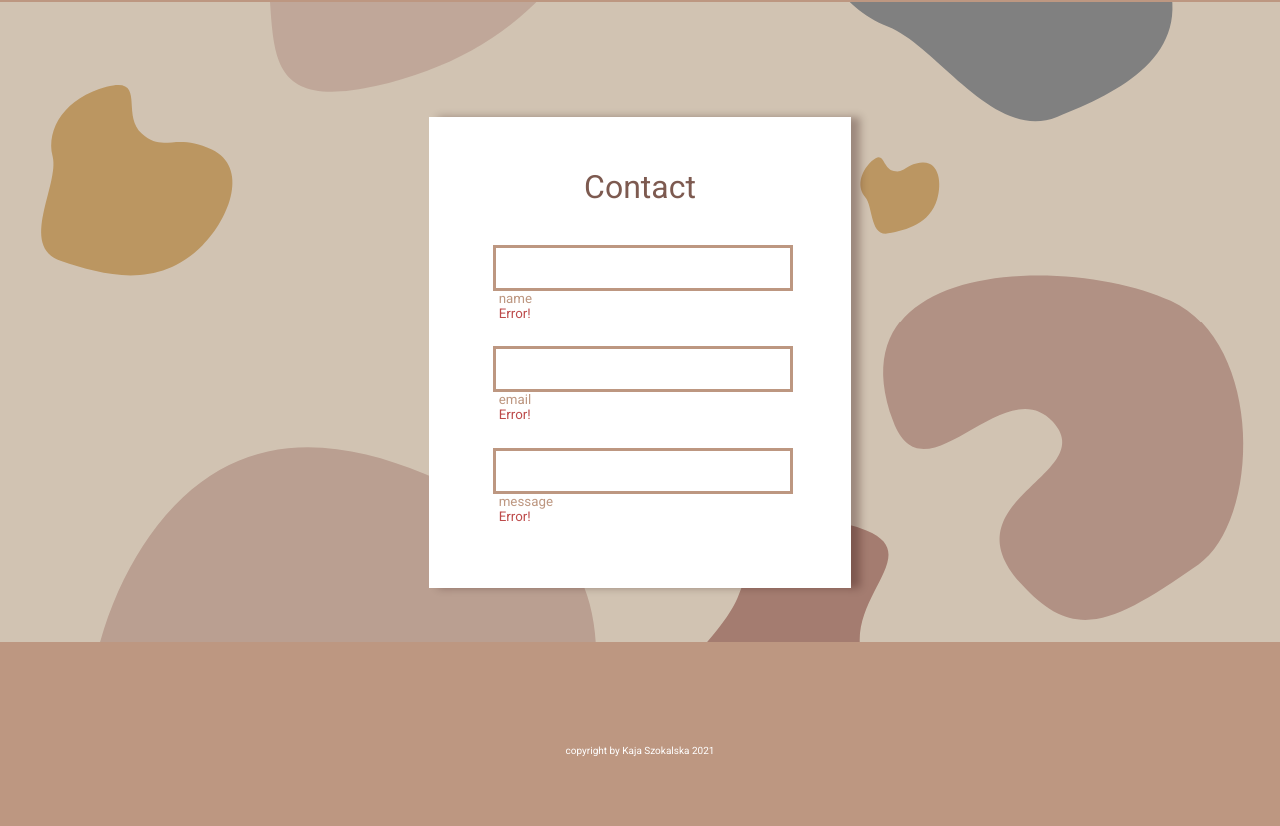
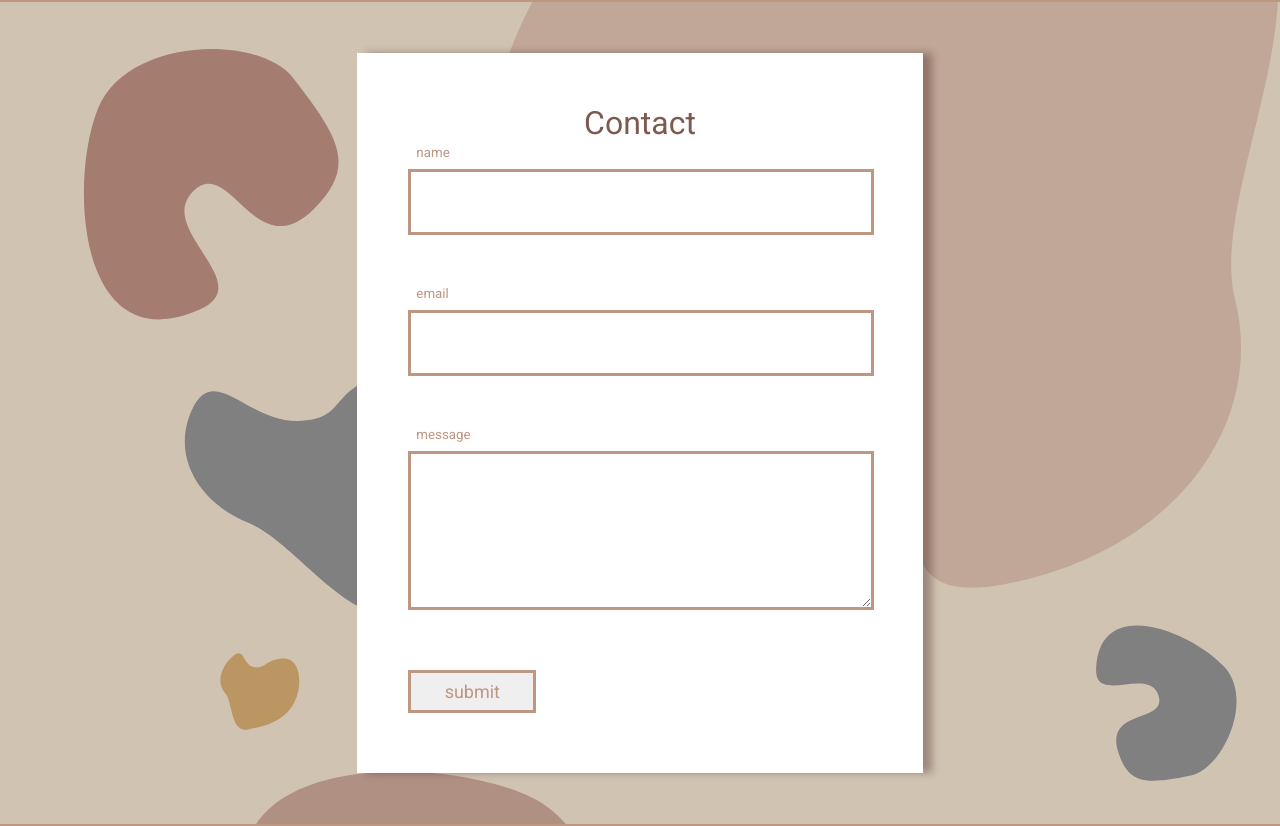
Before and after one commit to kajanna/k-s-m, a React (Create React App) app: page / in a window 1280 px wide. Shown: the part 2522-3348 px from the top of the page. Built offline with nearby package versions, Linux system fonts and the light colour scheme.

Commit message:
add validation on change to ContactForm

```diff
--- a/package.json
+++ b/package.json
@@ -6,12 +6,14 @@
     "@testing-library/jest-dom": "^5.11.4",
     "@testing-library/react": "^11.1.0",
     "@testing-library/user-event": "^12.1.10",
+    "formik": "^2.2.9",
     "gasp": "^0.0.2",
     "gsap": "^3.7.1",
     "react": "^17.0.2",
     "react-dom": "^17.0.2",
     "react-scripts": "4.0.3",
-    "web-vitals": "^1.0.1"
+    "web-vitals": "^1.0.1",
+    "yup": "^0.32.9"
   },
   "scripts": {
     "start": "react-scripts start",
--- a/src/App.css
+++ b/src/App.css
@@ -11,6 +11,9 @@
     --shadow: 9px 0px 8px rgb(36, 4, 4, 0.3);
     --error: #BD4B4B
 }
+*:focus {
+    outline: none;
+}
 .header {
     font-size: larger;
     color: #fff;
--- /dev/null
+++ b/src/components/ContactForm.js
@@ -0,0 +1,67 @@
+import React from 'react';
+import { useFormik, FormikProvider, Form } from 'formik';
+import * as Yup from 'yup';
+
+import UserInput from './UserInput';
+import Button from '../shered/Button'
+
+const contactSchema = Yup.object().shape({
+  name: Yup.string()
+    .max(60, "Za długie imię")
+    .required("Wymagane pole"),
+  email: Yup.string()
+    .max(60, "Za długi adres email")
+    .email("Nieprawidłowy adres email")
+    .required("Wymagane pole"),
+  message: Yup.string()
+    .min(20, "Wiadomość powinna mieć przynajmniej 20 znaków")
+    .max(500, "Wiadomość nie powinna miećwięcej niż 500 znaków")
+    .required("Wymagane pole")
+});
+
+function ContactForm() {
+  const formik = useFormik({
+    initialValues: {
+      name: "",
+      email: "",
+      message: "",
+    },
+    onSubmit: async (values) => {
+      alert(JSON.stringify(values, null, 2));
+    },
+    validationSchema: contactSchema,
+  });
+
+    return (
+      <FormikProvider value={formik}>
+        <div>
+        <Form>
+        <UserInput
+          label="name"
+          id="name"
+          name="name"
+          type="text"
+        />
+        <UserInput
+          label="email"
+          id="email"
+          name="email"
+          type="email"
+        />
+        <UserInput
+          label="message"
+          id="message"
+          name="message"
+          type="text"
+          large
+        />
+        <div>
+          <Button type="submit" text="submit" />
+        </div>
+      </Form>
+      </div>
+      </FormikProvider>
+    )
+}
+
+export default ContactForm;
--- a/src/components/ContactMe.css
+++ b/src/components/ContactMe.css
@@ -5,7 +5,6 @@
     background-size: cover;
 }
 .contact-me {
-    padding: 4rem 0;
     display: flex;
     justify-content: center;
 }
@@ -14,31 +13,9 @@
     color: var(--brown);
     text-align: center;
 }
-.contact-me_form {
-    margin-top: 16%;
-    width: 20rem;
-}
 
-@media (min-width: 750px) {
-    .contact-me__bg-image {
-        height: 16rem;
-    }
-}
 @media (min-width: 986px) {
-    .contact-me__bg-image {
-        background-position: 80vh;
-        padding: 0 0 40% ;
-        height: 8rem;
-    }
-    .contact-me {
-        display: flex;
-        justify-content: center;
-    }
     .contact-me__header {
         font-size: xx-large;
     }
-    .contact-me_form {
-        margin-top: 8%;
-    }
-
 }
--- a/src/components/ContactMe.js
+++ b/src/components/ContactMe.js
@@ -1,8 +1,9 @@
 import React from 'react';
 
 import Card from '../shered/Card';
+import ContactForm from './ContactForm';
 import Line from '../shered/Line';
-import UserInput from './UserInput';
+
 
 import './ContactMe.css'
 
@@ -11,14 +12,10 @@ function ContactMe(props) {
         <div className="contact-me__bg-image">
         <div className="contact-me">
         <Card>
+
             <div className="contact-me__header">Contact</div>
-            <div className="contact-me_form">
-                <form>
-                <UserInput name="name"/>
-                <UserInput name="email"/>
-                <UserInput name="message"/>
-                </form>
-            </div>
+            <ContactForm />
+
         </Card>
         </div>
         </div>
--- a/src/components/UserInput.css
+++ b/src/components/UserInput.css
@@ -1,21 +1,29 @@
 .user-input {
-    display: flex;
-    flex-direction: column;
-    padding: 4%;
+    margin-right: 1.5rem
 }
-.user-input label {
+.user-input__label {
+    color: var(--pink);
     font-size: smaller;
-    margin-left: 2%;
-    color: var(--pink);
+    margin-left: .5rem;
 }
-.user-input input {
+.user-input__input {
+    border: 3px solid var(--pink);
     width: 100%;
     height: 40px;
-
-    border: solid 3px var(--pink);
+    margin: 0.5rem 0;
+    padding: 10px;
+    font-size: medium;
 }
-.user-input--error-text {
-    font-size: smaller;
-    color: var(--error);
-    margin-left: 2%;
+.user-input__textarea {
+    border: 3px solid var(--pink);
+    width: 100%;
+    margin: 0.5rem 0;
+    padding: 10px;
+    font-size: medium;
 }
+.user-input__error-text {
+    margin-left: .5rem;
+    height: 40px;
+    font-size: small;
+    color: var(--error)
+}
--- a/src/components/UserInput.js
+++ b/src/components/UserInput.js
@@ -1,16 +1,42 @@
-import React from 'react';
+import React, { useState} from 'react';
+
+import { useField } from 'formik';
 
 import './UserInput.css'
 
-function UserInput(props) {
-    return (
-        <div className="user-input">
+function UserInput({ label, large, ...props }) {
+  const [field, meta] = useField(props);
 
-            <input />
-            <label>{props.name}</label>
-            <p className="user-input--error-text">Error!</p>
-        </div>
-    );
+  const [didFocus, setDidFocus] = useState(false);
+  const handleFocus = () => setDidFocus(true);
+  const showFeedback = !!didFocus || meta.touched;
+
+  return (
+    <div className="user-input">
+      <label className="user-input__label" htmlFor={field.name}>
+        {label}
+      </label>
+      {large ? (
+        <textarea
+          className="user-input__textarea"
+          rows={7}
+          cols={40}
+          {...props}
+          {...field}
+        />
+      ) : (
+        <input
+          className="user-input__input"
+          {...props}
+          {...field}
+          onFocus={handleFocus}
+        />
+      )}
+      <div className="user-input__error-text">
+      {showFeedback ? meta.error && meta.error : ''}
+      </div>
+    </div>
+  );
 }
 
 export default UserInput;
--- a/src/shered/Button.js
+++ b/src/shered/Button.js
@@ -6,7 +6,10 @@ import './Button.css'
 function Button(props) {
     return (
         <OnHoverScale>
-        <button className={`button ${ props.white ? "button-white" : "button-brown"}`}>
+        <button
+            type={props.type}
+            className={`button ${ props.white ? "button-white" : "button-brown"}`}
+            onClick={props.onClick}>
             {props.text}
         </button>
         </OnHoverScale>
```
Also changed, not shown: 1 other file (tests, documents, lock files or other folders).
